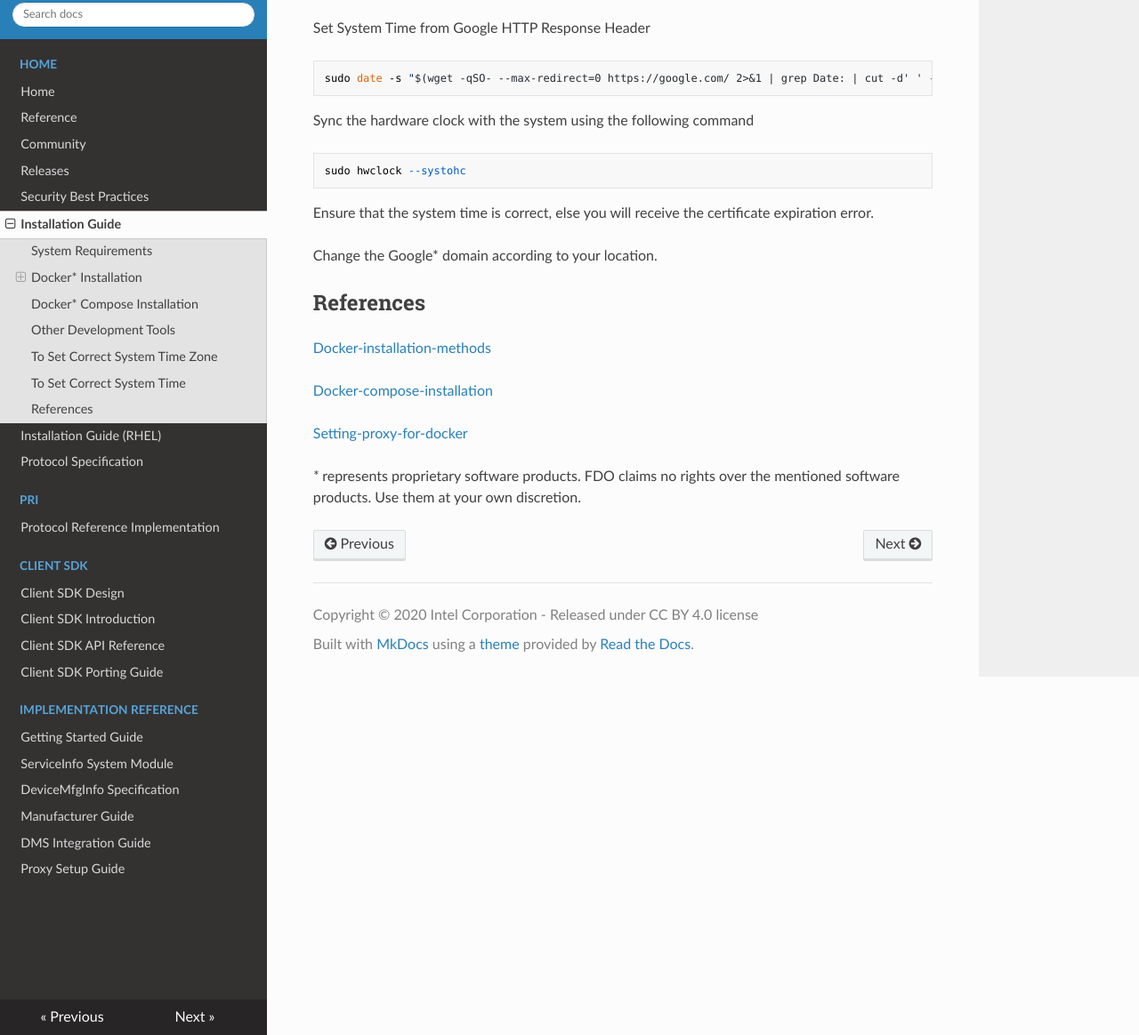
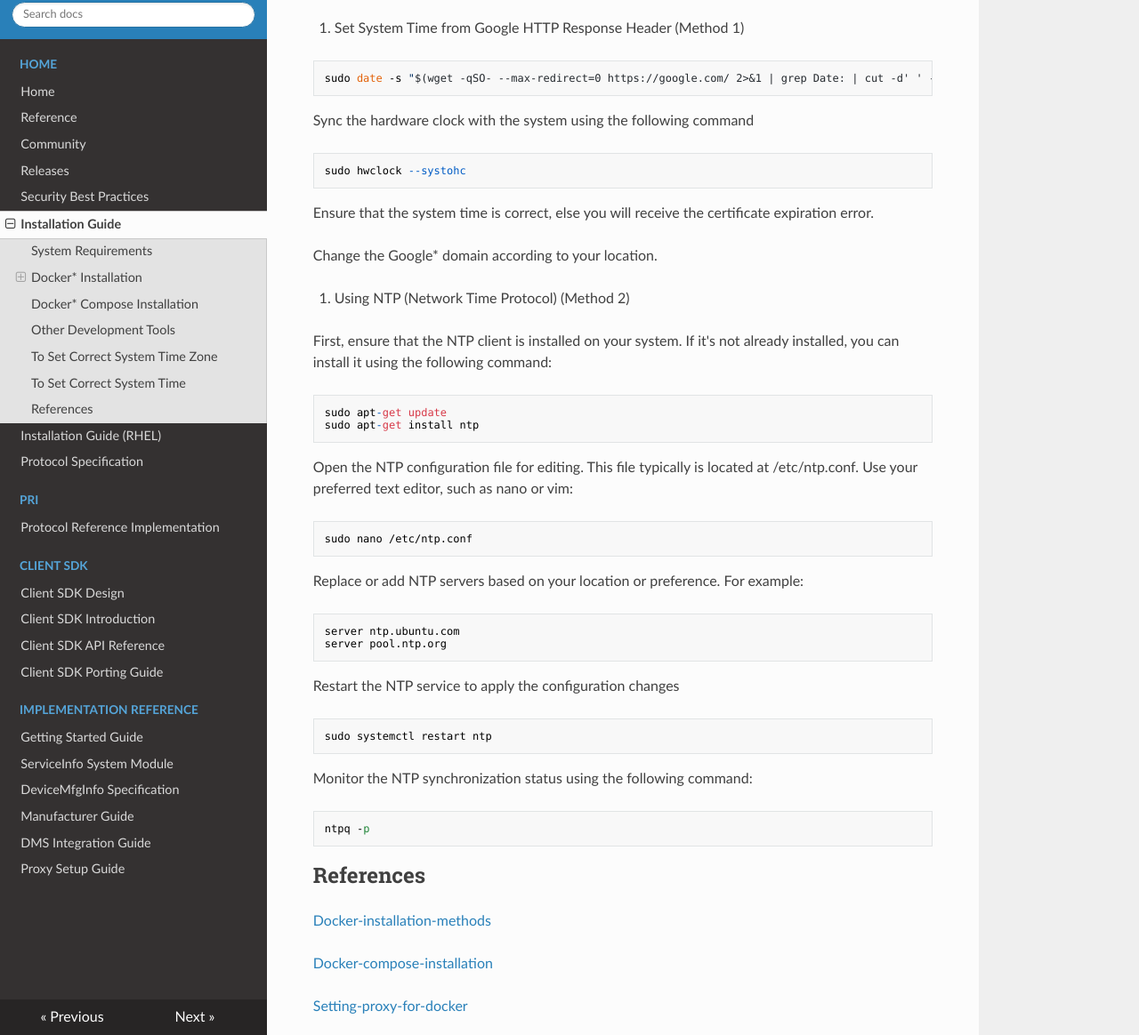
Before and after one commit to fido-device-onboard/docs-fidoiot, an MkDocs documentation site: the page built from docs/installation.md, in a window 1280 px wide and 1400 px high, scrolled down 3024 px. Shown: the part 236-1400 px from the top of the window at 89% size. Built offline with MkDocs 1.6.1, drawn with Linux system fonts in a browser that asks for light colours; nearby versions of some CDN libraries.

Commit message:
Added NTP as another method to sync time
Signed-off-by: adarsh-intel <adarsh.anand@intel.com>

````diff
--- a/docs/installation.md
+++ b/docs/installation.md
@@ -150,7 +150,7 @@ timedatectl
 
 ## To Set Correct System Time
 
-Set System Time from Google HTTP Response Header
+1. Set System Time from Google HTTP Response Header (Method 1)
 
 ```
 sudo date -s "$(wget -qSO- --max-redirect=0 https://google.com/ 2>&1 | grep Date: | cut -d' ' -f5-8)Z"
@@ -166,6 +166,40 @@ Ensure that the system time is correct, else you will receive the certificate ex
 
 Change the Google\* domain according to your location.
 
+2. Using NTP (Network Time Protocol) (Method 2)
+
+First, ensure that the NTP client is installed on your system. If it's not already installed, you can install it using the following command:
+
+```
+sudo apt-get update
+sudo apt-get install ntp
+```
+
+Open the NTP configuration file for editing. This file typically is located at /etc/ntp.conf. Use your preferred text editor, such as nano or vim:
+
+```
+sudo nano /etc/ntp.conf
+```
+
+Replace or add NTP servers based on your location or preference. For example:
+
+```
+server ntp.ubuntu.com
+server pool.ntp.org
+```
+
+Restart the NTP service to apply the configuration changes
+
+```
+sudo systemctl restart ntp
+```
+
+Monitor the NTP synchronization status using the following command:
+
+```
+ntpq -p
+```
+
 ## References
 
 [Docker-installation-methods](https://docs.docker.com/engine/install/ubuntu/#installation-methods)
````
